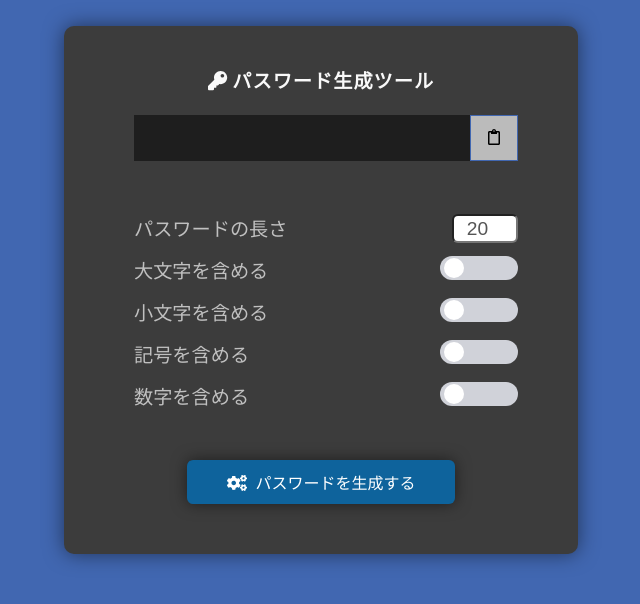
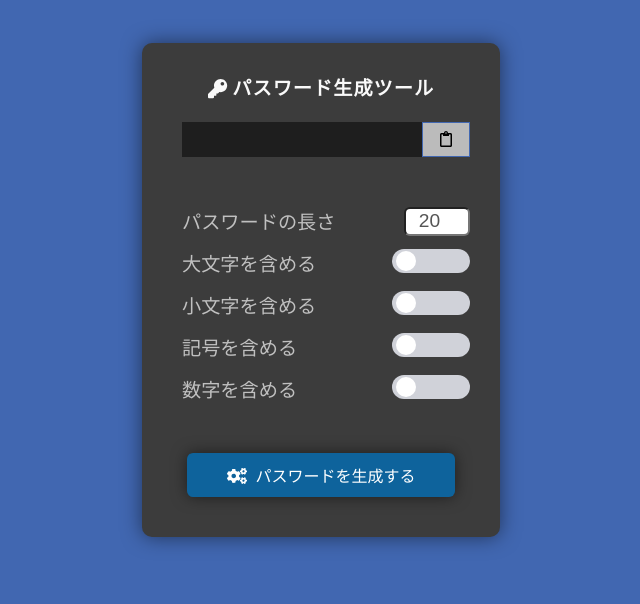
Before and after one commit to fs5013-furi-sutao/password-generator, a React (Create React App) app: page / in a window 1280 px wide. Shown: the top 604 px of the page, without its empty margins (319-959 px from the left). Built offline with nearby package versions, Linux system fonts and the light colour scheme.

Commit message:
Modified style css

```diff
--- a/package.json
+++ b/package.json
@@ -12,6 +12,7 @@
     "react": "^17.0.2",
     "react-dom": "^17.0.2",
     "react-helmet": "^6.1.0",
+    "react-helmet-async": "^1.0.9",
     "react-scripts": "4.0.3",
     "web-vitals": "^1.0.1"
   },
--- a/src/App.js
+++ b/src/App.js
@@ -1,6 +1,5 @@
 import './css/App.css';
 import React, { useState } from 'react';
-import { Helmet } from 'react-helmet';
 import { UppercaseLetters, LowercaseLetters, Symbols, Numbers } from './components/Characters'
 
 function App() {
@@ -34,7 +33,7 @@ function App() {
 
     setPassword(createPassword(characterList));
 
-    if (characterList == "") {
+    if (characterList === "") {
       setIsAlert(true);
       setAlert('どの文字を含めるか、指定してください');
       setTimeout(() => { setAlert(''); }, 1000);
@@ -72,13 +71,10 @@ function App() {
   }
   return (
     <div className="App">
-      <Helmet>
-        <title>パスワード生成ツール</title>
-      </Helmet>
       <div className="container">
         <div className="generator">
           <h1 className="generator_header">
-            <i class="fas fa-key"></i> パスワード生成ツール
+            <i className="fas fa-key"></i> パスワード生成ツール
           </h1>
           <div className="generator_password">
             <h3>{password}</h3>
@@ -114,7 +110,7 @@ function App() {
               className="ItemBox-CheckBox-Input"
               name="uppercase-letters"
             />
-            <label for="uppercase-letters" className="ItemBox-CheckBox-Label"></label>
+            <label htmlFor="uppercase-letters" className="ItemBox-CheckBox-Label"></label>
           </div>
 
           <div className="form-group">
@@ -127,7 +123,7 @@ function App() {
               className="ItemBox-CheckBox-Input"
               name="lowercase-letters"
             />
-            <label for="lowercase-letters" className="ItemBox-CheckBox-Label"></label>
+            <label htmlFor="lowercase-letters" className="ItemBox-CheckBox-Label"></label>
           </div>
 
           <div className="form-group">
@@ -140,7 +136,7 @@ function App() {
               className="ItemBox-CheckBox-Input"
               name="include-symbols"
             />
-            <label for="include-symbols" className="ItemBox-CheckBox-Label"></label>
+            <label htmlFor="include-symbols" className="ItemBox-CheckBox-Label"></label>
           </div>
 
           <div className="form-group">
@@ -153,7 +149,7 @@ function App() {
               className="ItemBox-CheckBox-Input"
               name="include-number"
             />
-            <label for="include-number" className="ItemBox-CheckBox-Label"></label>
+            <label htmlFor="include-number" className="ItemBox-CheckBox-Label"></label>
           </div>
           <div className="generateBtn_Div">
             <button onClick={handlePassword} className="generator_btn">
--- a/src/css/App.css
+++ b/src/css/App.css
@@ -25,16 +25,19 @@ body {
 .container {
     position: relative;
     top: -110px;
-    margin: 0 auto;
-    padding: 10px 40px;
+    padding: 10px 20px;
     box-shadow: 0px 0px 20px rgba(0, 0, 0, 0.5);
     border-radius: 10px;
     background-color: #3C3C3C;
 }
 
 .generator {
-    padding: 20px;
-    /*border-radius: s5px;*/
+    padding: 10px;
+}
+
+.generator h1 {
+    padding: 10px;
+    font-size: 1.2em;
 }
 
 .generator_header {
@@ -42,11 +45,6 @@ body {
     color: #f9f9f9;
     margin-bottom: 10px;
     letter-spacing: 1px;
-}
-
-.generator h1 {
-    padding: 10px;
-    font-size: 1.2em;
 }
 
 .generator_password {
@@ -58,15 +56,13 @@ body {
     margin-bottom: 15px;
     margin-left: 10px;
     color: #f9f9f9;
-    font-size: 1.2em;
+    font-size: 0.9em;
 }
 
 .generator_password>h3 {
     margin-left: 10px;
     margin-top: 7px;
     padding-bottom: 0.4em;
-    font-weight: 400;
-    letter-spacing: 1px;
 }
 
 .generator_password>button {
@@ -136,19 +132,18 @@ body {
 
 .message_area {
     height: 2.4em;
+    font-size: 0.9em;
 }
 
 .alert_Message {
     text-align: center;
     color: red;
-    font-size: 16px;
     letter-spacing: 1px;
 }
 
 .success_Message {
     text-align: center;
     color: #6EB46E;
-    font-size: 16px;
     letter-spacing: 1px;
 }
 
--- a/src/index.js
+++ b/src/index.js
@@ -1,5 +1,6 @@
 import React from 'react';
 import ReactDOM from 'react-dom';
+import { Helmet, HelmetProvider } from 'react-helmet-async'
 import './css/index.css';
 import App from './App';
 import reportWebVitals from './reportWebVitals';
@@ -10,7 +11,12 @@ import '@fortawesome/fontawesome-free/js/regular';
 
 ReactDOM.render(
   <React.StrictMode>
-    <App />
+    <HelmetProvider>
+      <Helmet>
+        <title>パスワード生成ツール</title>
+      </Helmet>
+      <App />
+    </HelmetProvider>
   </React.StrictMode>,
   document.getElementById('root')
 );
```
Also changed, not shown: 1 other file (tests, documents, lock files or other folders).
